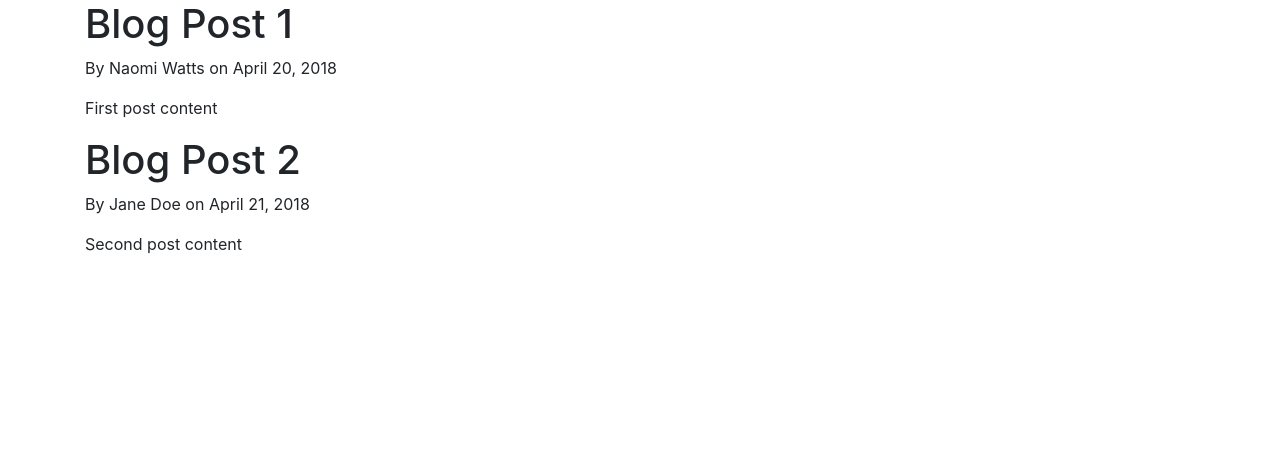
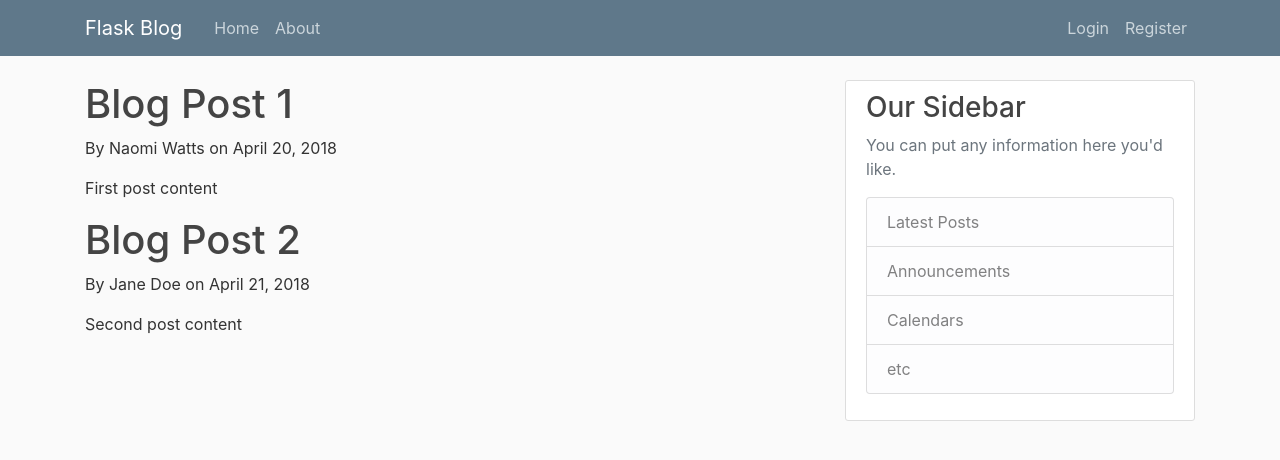
Before and after one commit to peninah-njeri/Personal-blog, a Flask app: page / in a window 1280 px wide. Shown: the top 460 px of the page. Run offline with Flask 2, Linux system fonts and the light colour scheme; some libraries are stand-ins or nearby versions.

Commit message:
add a navigation bar to the app parent html file

```diff
--- a/templates/layout.html
+++ b/templates/layout.html
@@ -6,6 +6,7 @@
 
     <!-- Bootstrap CSS -->
     <link rel="stylesheet" href="https://stackpath.bootstrapcdn.com/bootstrap/4.1.3/css/bootstrap.min.css" integrity="sha384-MCw98/SFnGE8fJT3GXwEOngsV7Zt27NXFoaoApmYm81iuXoPkFOJwJ8ERdknLPMO" crossorigin="anonymous">
+    <link rel="stylesheet" type="text/css" href="{{ url_for('static', filename='main.css') }}">
 
      {%if title %}
     <title>Flask-blog - {{title}}</title>
@@ -15,11 +16,46 @@
 
 </head>
 <body>
-  <div class="container">
-  {%block content%} {%endblock%}
-
-  </div>
-
-
+<header class="site-header">
+      <nav class="navbar navbar-expand-md navbar-dark bg-steel fixed-top">
+        <div class="container">
+          <a class="navbar-brand mr-4" href="/">Flask Blog</a>
+          <button class="navbar-toggler" type="button" data-toggle="collapse" data-target="#navbarToggle" aria-controls="navbarToggle" aria-expanded="false" aria-label="Toggle navigation">
+            <span class="navbar-toggler-icon"></span>
+          </button>
+          <div class="collapse navbar-collapse" id="navbarToggle">
+            <div class="navbar-nav mr-auto">
+              <a class="nav-item nav-link" href="/">Home</a>
+              <a class="nav-item nav-link" href="/about">About</a>
+            </div>
+            <!-- Navbar Right Side -->
+            <div class="navbar-nav">
+              <a class="nav-item nav-link" href="/login">Login</a>
+              <a class="nav-item nav-link" href="/register">Register</a>
+            </div>
+          </div>
+        </div>
+      </nav>
+    </header>
+  <main role="main" class="container">
+      <div class="row">
+        <div class="col-md-8">
+          {% block content %}{% endblock %}
+        </div>
+        <div class="col-md-4">
+          <div class="content-section">
+            <h3>Our Sidebar</h3>
+            <p class='text-muted'>You can put any information here you'd like.
+              <ul class="list-group">
+                <li class="list-group-item list-group-item-light">Latest Posts</li>
+                <li class="list-group-item list-group-item-light">Announcements</li>
+                <li class="list-group-item list-group-item-light">Calendars</li>
+                <li class="list-group-item list-group-item-light">etc</li>
+              </ul>
+            </p>
+          </div>
+        </div>
+      </div>
+    </main>
 </body>
 </html>
```
